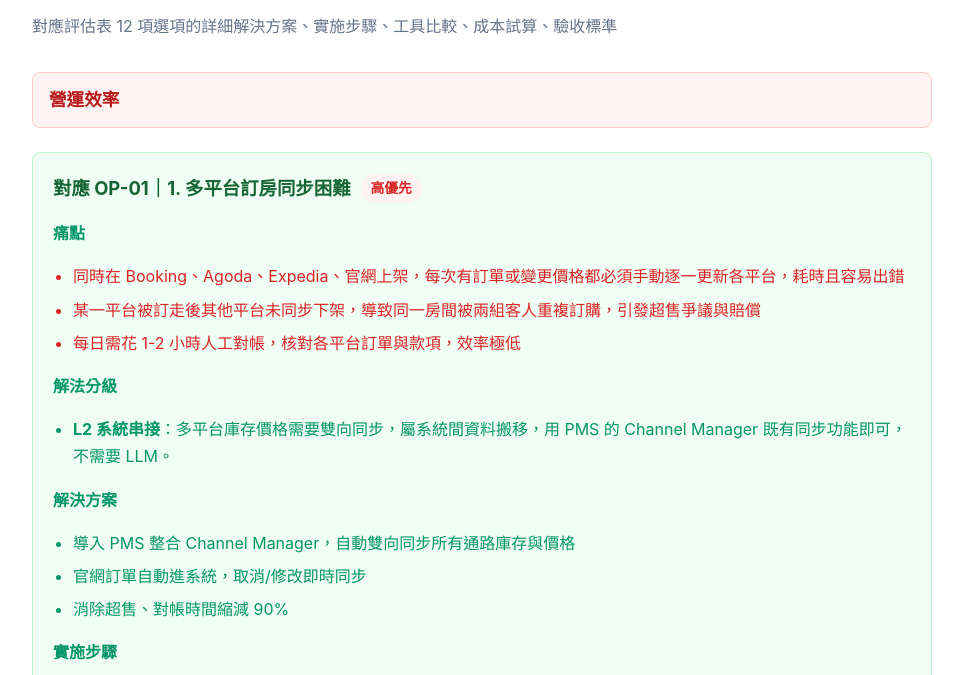
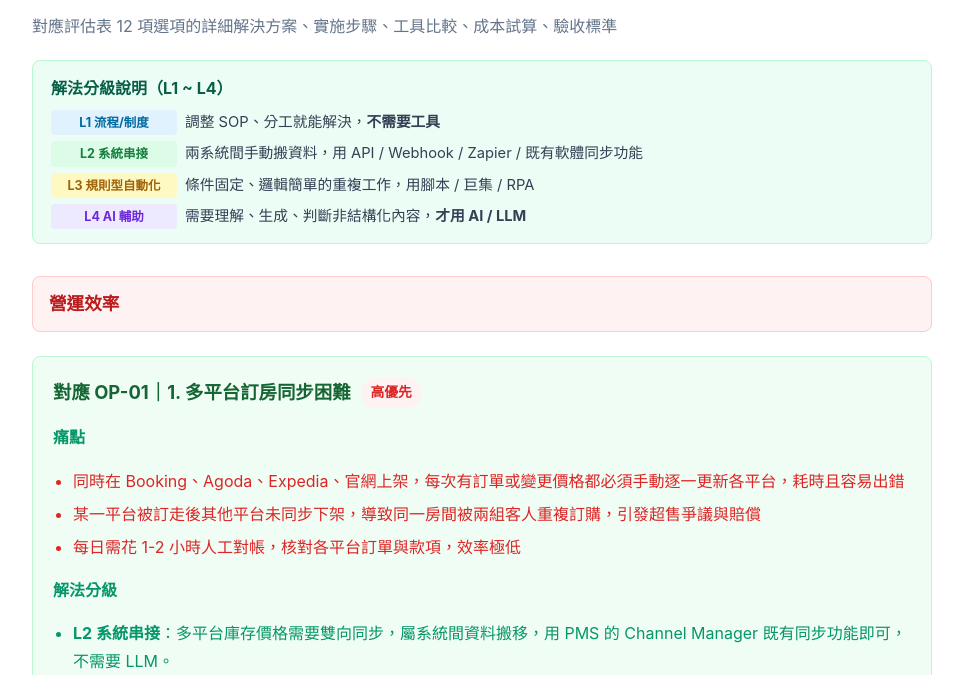
Before and after one commit to jeff79213-baba/ai-enterprise-strategy, a plain HTML site: page output/bnb-solution.html in a window 1280 px wide. Shown: the part 118-793 px from the top of the page, without its empty margins (158-1121 px from the left). Drawn offline with Linux system fonts and the light colour scheme.

Commit message:
三個配套方案頂部加上 L1~L4 解法分級圖例說明

```diff
--- a/output/bnb-solution.html
+++ b/output/bnb-solution.html
@@ -29,11 +29,30 @@ th { background: #dcfce7; font-weight: 600; color: #166534; }
 tr:nth-child(even) td { background: #f0fdf4; }
 .category { background: #fef2f2; border: 1px solid #fecaca; border-radius: 8px; padding: 12px 16px; margin: 32px 0 16px; font-weight: 700; color: #b91c1c; font-size: 1.1em; }
 .btn { display: inline-block; padding: 10px 20px; background: #059669; color: white; text-decoration: none; border-radius: 6px; font-weight: 600; margin-top: 16px; }
+.legend { background: #ecfdf5; border: 1px solid #bbf7d0; border-radius: 8px; padding: 14px 18px; margin: 20px 0 28px; }
+.legend-title { font-weight: 700; color: #065f46; margin-bottom: 8px; }
+.legend-list { list-style: none; padding: 0; margin: 0; display: grid; gap: 6px; }
+.legend-list li { font-size: 0.92em; color: #334155; }
+.tag { display: inline-block; min-width: 110px; padding: 2px 8px; border-radius: 4px; margin-right: 8px; font-weight: 700; font-size: 0.85em; text-align: center; }
+.tag.l1 { background: #e0f2fe; color: #0369a1; }
+.tag.l2 { background: #dcfce7; color: #15803d; }
+.tag.l3 { background: #fef9c3; color: #a16207; }
+.tag.l4 { background: #ede9fe; color: #6d28d9; }
 </style>
 </head>
 <body>
 <h1>民宿業 AI 導入配套方案（內部版）</h1>
 <p style="color:#64748b;">對應評估表 12 項選項的詳細解決方案、實施步驟、工具比較、成本試算、驗收標準</p>
+
+<div class="legend">
+<div class="legend-title">解法分級說明（L1 ~ L4）</div>
+<ul class="legend-list">
+<li><span class="tag l1">L1 流程/制度</span>調整 SOP、分工就能解決，<b>不需要工具</b></li>
+<li><span class="tag l2">L2 系統串接</span>兩系統間手動搬資料，用 API / Webhook / Zapier / 既有軟體同步功能</li>
+<li><span class="tag l3">L3 規則型自動化</span>條件固定、邏輯簡單的重複工作，用腳本 / 巨集 / RPA</li>
+<li><span class="tag l4">L4 AI 輔助</span>需要理解、生成、判斷非結構化內容，<b>才用 AI / LLM</b></li>
+</ul>
+</div>
 
 <div class="category">營運效率</div>
 
```
Also changed, not shown: output/cnc-solution.html (+19 -0 lines), output/welding-solution.html (+19 -0 lines).
